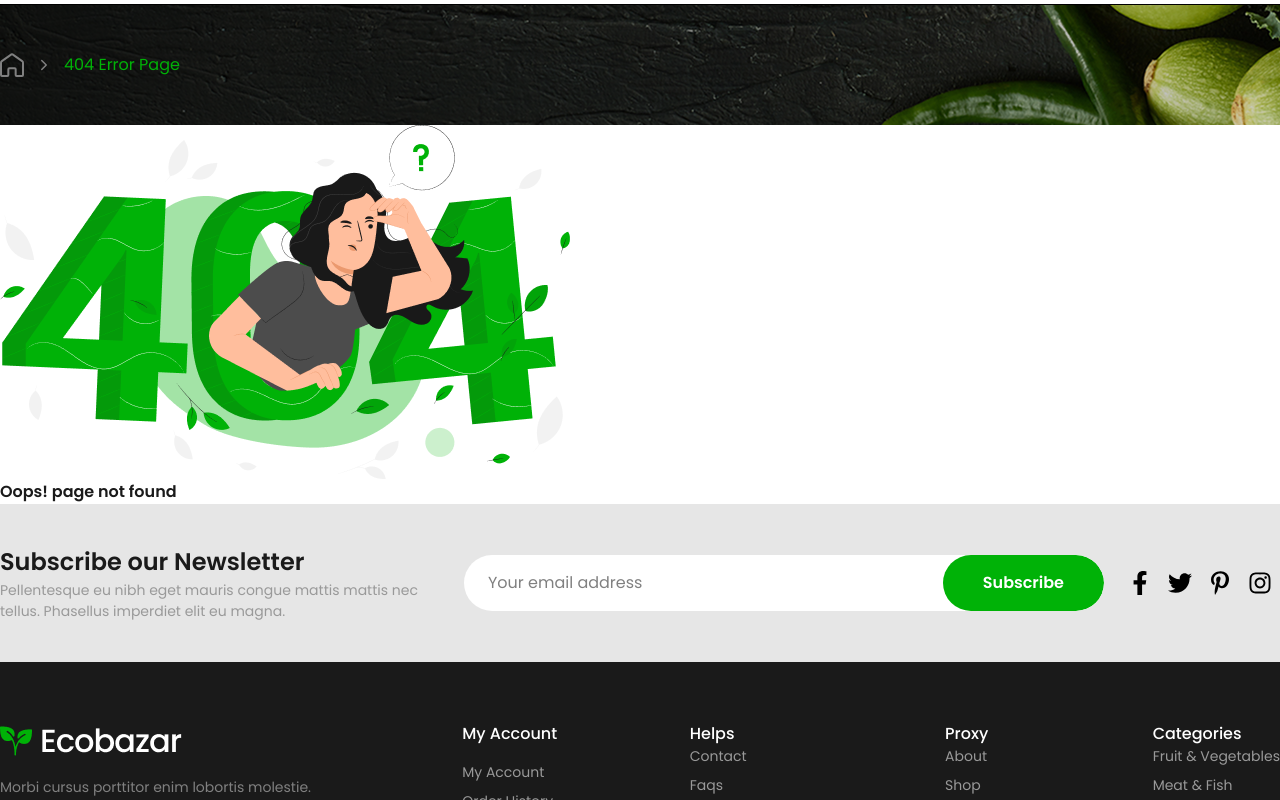
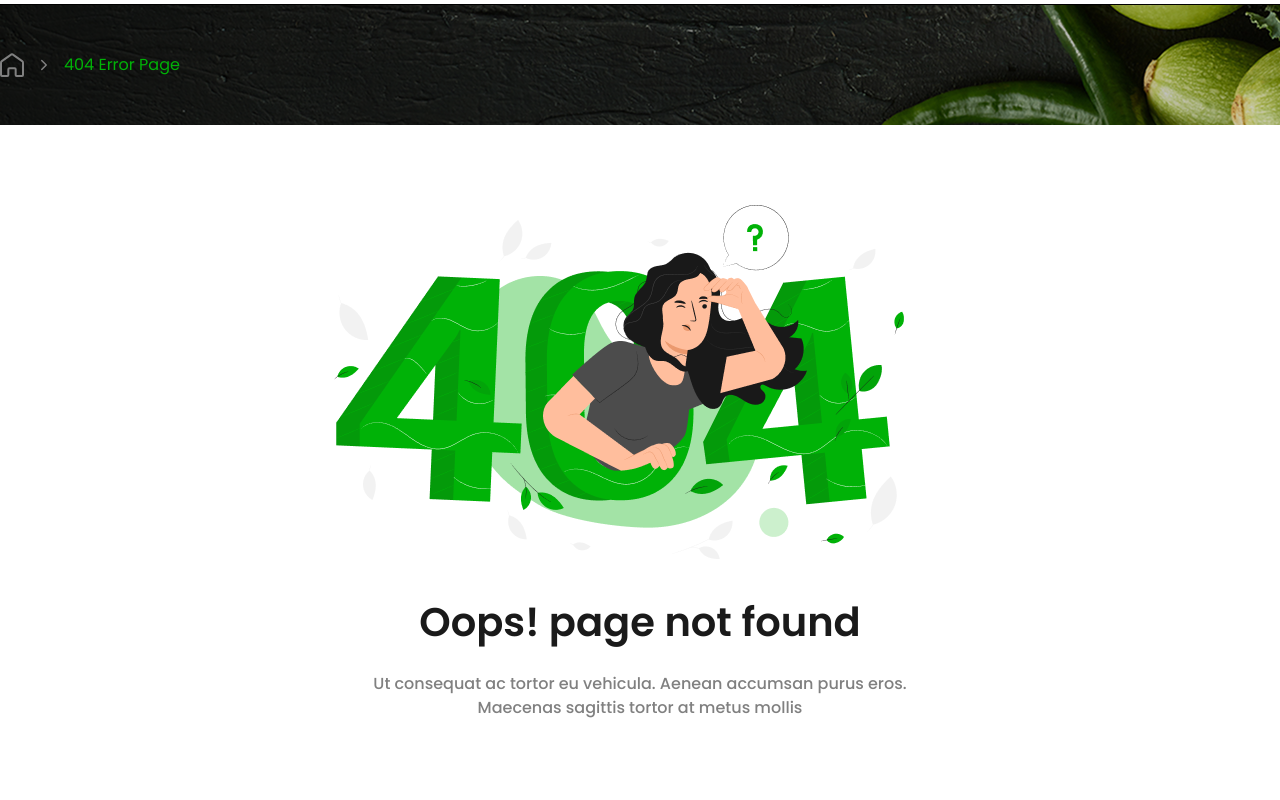
Before and after one commit to remenisite/E-commarce-Ecobazar, a React (Vite) app: page /contact in a window 1280 px wide. Shown: the part 460-1260 px from the top of the page. Built offline with nearby package versions, Linux system fonts and the light colour scheme.

Commit message:
change file

```diff
--- /dev/null
+++ b/src/pages/Contact.jsx
@@ -0,0 +1,9 @@
+import React from 'react'
+
+const Contact = () => {
+  return (
+    <div>Contact</div>
+  )
+}
+
+export default Contact
--- a/src/pages/Error.jsx
+++ b/src/pages/Error.jsx
@@ -7,9 +7,13 @@ const Error = () => {
   return (
     <div>
         <Breadcrumbs h2={'404 Error Page'} />
-        <div>
+        <div className='flex justify-center py-[80px]'>
+            <div className='text-center'>
+
             <img src={errImg} alt="errimg" />
-            <h2 className='text-[40ox] font-semibold font-main text-text'>Oops! page not found</h2>
+            <h2 className='text-[40px] mt-[32px] mb-[20px] font-semibold font-main text-text'>Oops! page not found</h2>
+            <h4 className='text-[16px] font-medium font-main text-[#808080] w-[612px] text-center'>Ut consequat ac tortor eu vehicula. Aenean accumsan purus eros. Maecenas sagittis tortor at metus mollis</h4>
+            </div>
 
         </div>
         <NewsletterSection />
--- a/src/pages/Signin/Signin.jsx
+++ b/src/pages/Signin.jsx
@@ -1,5 +1,5 @@
 import React from 'react'
-import SigninForm from '../../components/accountForm/SigninForm'
+import SigninForm from '../components/accountForm/SigninForm'
 
 const Signin = () => {
   return (
--- a/src/pages/signup/Signup.jsx
+++ b/src/pages/Signup.jsx
@@ -1,5 +1,5 @@
 import React from 'react'
-import SignupForm from '../../components/accountForm/SignupForm'
+import SignupForm from '../components/accountForm/SignupForm'
 
 const Signup = () => {
   return (
```
Also changed, not shown: src/App.jsx (+4 -3 lines), src/pages/About.jsx (renamed from src/pages/about/About.jsx), src/pages/Home.jsx (renamed from src/pages/home/Home.jsx), src/pages/Signin/Signin.css (deleted), src/pages/about/About.css (deleted), src/pages/home/Home.css (deleted), src/pages/signup/Signup.css (deleted).
